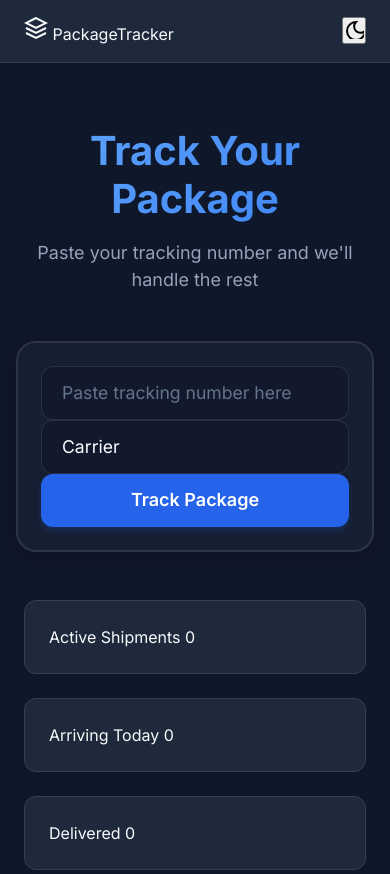
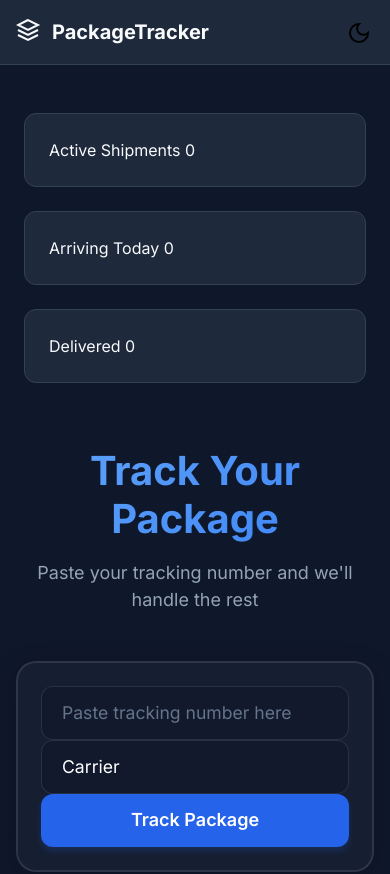
Before and after one commit to Scottypettersen/AppTracking, a plain HTML site: page index.html in a window 390 px wide. Shown: the top 874 px of the page. Drawn offline with nearby package versions, Linux system fonts and the light colour scheme.

Commit message:
More tuesday improvements

```diff
--- a/css/styles.css
+++ b/css/styles.css
@@ -38,7 +38,7 @@ body {
     -webkit-font-smoothing: antialiased;
 }
 
-/* Enhanced Navigation */
+/* NAVBAR STYLING */
 .navbar {
     background: var(--surface);
     padding: 1rem 0;
@@ -46,7 +46,6 @@ body {
     position: sticky;
     top: 0;
     z-index: 100;
-    backdrop-filter: blur(8px);
 }
 
 .nav-content {
@@ -54,9 +53,62 @@ body {
     margin: 0 auto;
     padding: 0 1.5rem;
     display: flex;
-    justify-content: space-between;
+    justify-content: space-between; /* Keeps logo on left, toggle on right */
     align-items: center;
 }
+
+/* Logo */
+.logo {
+    display: flex;
+    align-items: center;
+    gap: 0.5rem;
+}
+
+.logo-icon {
+    width: 28px;
+    height: 28px;
+    color: var(--text);
+}
+
+.logo-text {
+    font-size: 1.5rem;
+    font-weight: 700;
+    color: var(--text);
+}
+
+/* Theme Toggle Button */
+.theme-toggle {
+    background: none;
+    border: none;
+    cursor: pointer;
+    display: flex;
+    align-items: center;
+    justify-content: center;
+    padding: 0.5rem;
+    border-radius: 50%;
+    transition: background 200ms ease-in-out;
+}
+
+.theme-toggle:hover {
+    background: rgba(255, 255, 255, 0.1);
+}
+
+/* Mobile Optimization */
+@media (max-width: 768px) {
+    .nav-content {
+        padding: 0 1rem;
+    }
+
+    .logo-text {
+        font-size: 1.25rem;
+    }
+
+    .theme-toggle {
+        padding: 0.3rem;
+    }
+}
+
+
 /* Quick Add Section */
 .quick-add-section {
     max-width: 900px;
@@ -536,4 +588,27 @@ select {
     border: 1px solid var(--border);
     border-radius: 12px;
     background: var(--surface);
+}.dark {
+    --background: #0f172a;
+    --surface: #1e293b;
+    --surface-light: #334155;
+    --text: #f8fafc;
+    --text-secondary: #94a3b8;
+    --border: var(--surface-light);
 }
+
+.dark input, .dark select {
+    background: var(--surface-light);
+    border: 1px solid var(--border);
+    color: var(--text);
+}
+
+.dark .search-bar input {
+    background: var(--surface-light);
+    color: var(--text);
+}
+
+.dark .package-card {
+    background: var(--surface);
+    border: 1px solid var(--border);
+}
--- a/index.html
+++ b/index.html
@@ -9,27 +9,49 @@
     <link rel="stylesheet" href="css/styles.css">
 </head>
 <body>
-    <!-- Navigation -->
     <nav class="navbar">
         <div class="nav-content">
+            <!-- Left Side: Logo -->
             <div class="logo">
-                <svg class="logo-icon" width="24" height="24" fill="none" stroke="currentColor" stroke-width="2">
+                <svg class="logo-icon" width="28" height="28" fill="none" stroke="currentColor" stroke-width="2">
                     <path d="M12 2L2 7l10 5 10-5-10-5zM2 17l10 5 10-5M2 12l10 5 10-5"/>
                 </svg>
-                <span>PackageTracker</span>
+                <span class="logo-text">PackageTracker</span>
             </div>
-            <div class="nav-controls">
-                <button class="theme-toggle" id="themeToggle" aria-label="Toggle theme">
-                    <svg width="20" height="20" fill="none" stroke="currentColor" stroke-width="2">
+
+            <!-- Right Side: Theme Toggle -->
+            <button class="theme-toggle" id="themeToggle" aria-label="Toggle theme" aria-pressed="false">
+                <svg width="22" height="22" fill="none" stroke="currentColor" stroke-width="2">
                     <path d="M12 3a6 6 0 0 0 9 9 9 9 0 1 1-9-9Z"/>
                 </svg>
             </button>
         </div>
-        </div>
     </nav>
 
     <main class="main-container">
-        <!-- Quick Add Section -->
+        <!-- 🆕 Stats Overview - Now Moved Above -->
+        <section class="stats-grid">
+            <div class="stat-card">
+                <div class="stat-content">
+                    <span class="stat-label">Active Shipments</span>
+                    <span class="stat-value" id="activeCount">0</span>
+                </div>
+            </div>
+            <div class="stat-card">
+                <div class="stat-content">
+                    <span class="stat-label">Arriving Today</span>
+                    <span class="stat-value" id="todayCount">0</span>
+                </div>
+            </div>
+            <div class="stat-card">
+                <div class="stat-content">
+                    <span class="stat-label">Delivered</span>
+                    <span class="stat-value" id="deliveredCount">0</span>
+                </div>
+            </div>
+        </section>
+
+        <!-- 🆕 Quick Add Section - Now Below -->
         <section class="quick-add-section">
             <h1>Track Your Package</h1>
             <p class="subtitle">Paste your tracking number and we'll handle the rest</p>
@@ -45,7 +67,6 @@
                             required
                             autocomplete="off"
                         >
-
                     </div>
                     <div class="auto-detect-carrier">
                         <span>Auto-detecting carrier...</span>
@@ -70,7 +91,6 @@
                     <span class="button-text">Track Package</span>
                     <div class="button-loader"></div>
                 </button>
-                </div>
 
                 <!-- Form Feedback -->
                 <div class="form-feedback">
@@ -78,28 +98,6 @@
                     <div class="success-message" role="alert"></div>
                 </div>
             </form>
-        </section>
-
-        <!-- Stats Overview -->
-        <section class="stats-grid">
-            <div class="stat-card">
-                <div class="stat-content">
-                    <span class="stat-label">Active Shipments</span>
-                    <span class="stat-value" id="activeCount">0</span>
-                </div>
-            </div>
-            <div class="stat-card">
-                <div class="stat-content">
-                    <span class="stat-label">Arriving Today</span>
-                    <span class="stat-value" id="todayCount">0</span>
-                </div>
-            </div>
-            <div class="stat-card">
-                <div class="stat-content">
-                    <span class="stat-label">Delivered</span>
-                    <span class="stat-value" id="deliveredCount">0</span>
-                </div>
-            </div>
         </section>
 
         <!-- Package List Section -->
@@ -127,7 +125,6 @@
                     </select>
                 </div>
             </div>
-
             <div class="package-grid" id="packageGrid">
                 <!-- Packages will be added here via JavaScript -->
             </div>
--- a/js/app.js
+++ b/js/app.js
@@ -229,7 +229,27 @@ class PackageTracker {
     }
 }if (filteredPackages.length === 0) {
     this.packageGrid.innerHTML = `<p class="no-packages-message">No packages found. Add your first package above!</p>`;
-}
+}document.addEventListener("DOMContentLoaded", () => {
+    const themeToggle = document.getElementById("themeToggle");
+    const body = document.body;
+
+    // Check if the user has a saved theme preference
+    let isDarkMode = localStorage.getItem("theme") === "dark";
+
+    const updateTheme = () => {
+        body.classList.toggle("dark", isDarkMode);
+        themeToggle.setAttribute("aria-pressed", isDarkMode);
+        localStorage.setItem("theme", isDarkMode ? "dark" : "light");
+    };
+
+    themeToggle.addEventListener("click", () => {
+        isDarkMode = !isDarkMode;
+        updateTheme();
+    });
+
+    updateTheme(); // Apply the saved theme on page load
+});
+
 
 // Initialize the app when the page loads
 const packageTracker = new PackageTracker();
```
Lines whose indentation alone changed are shown as unchanged.
